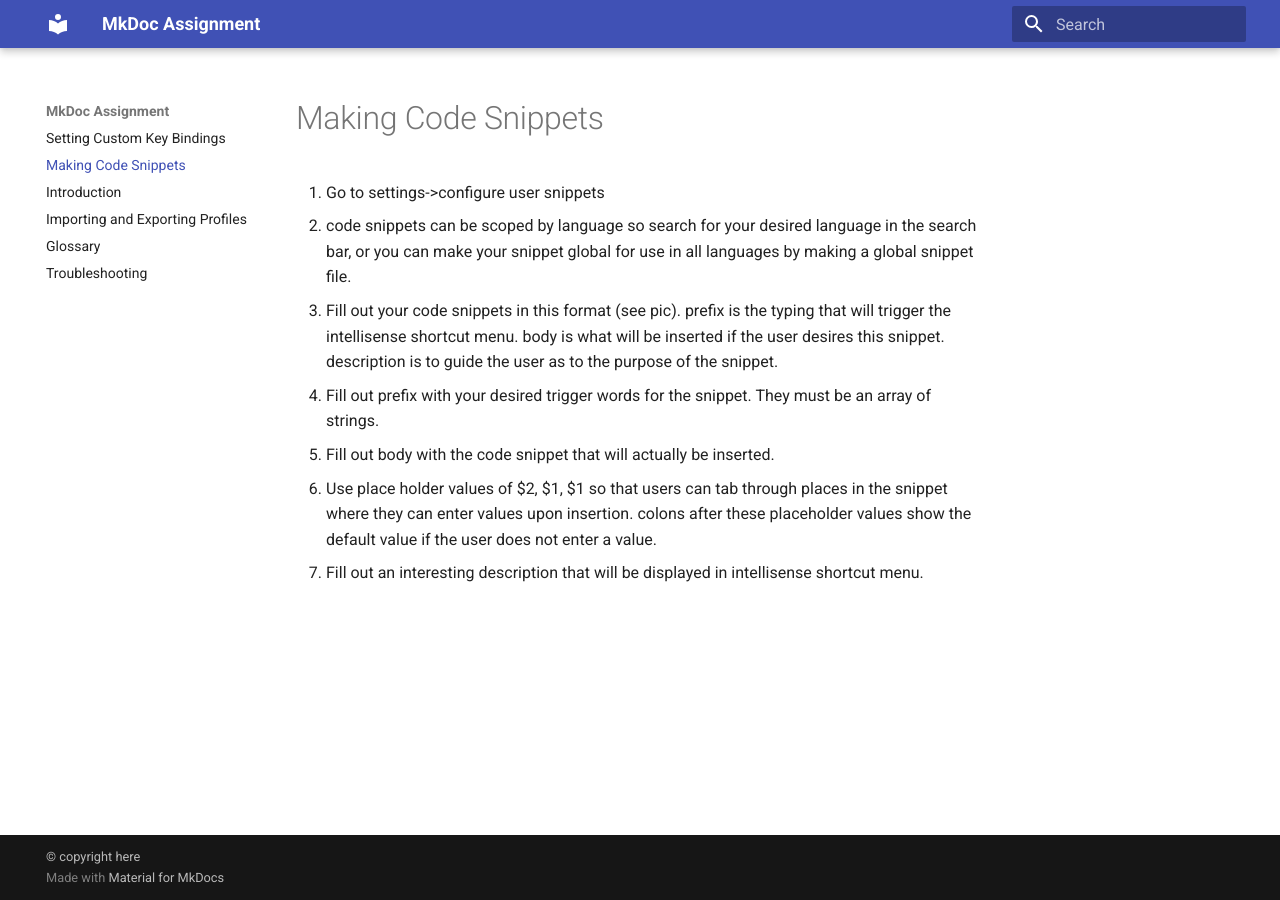
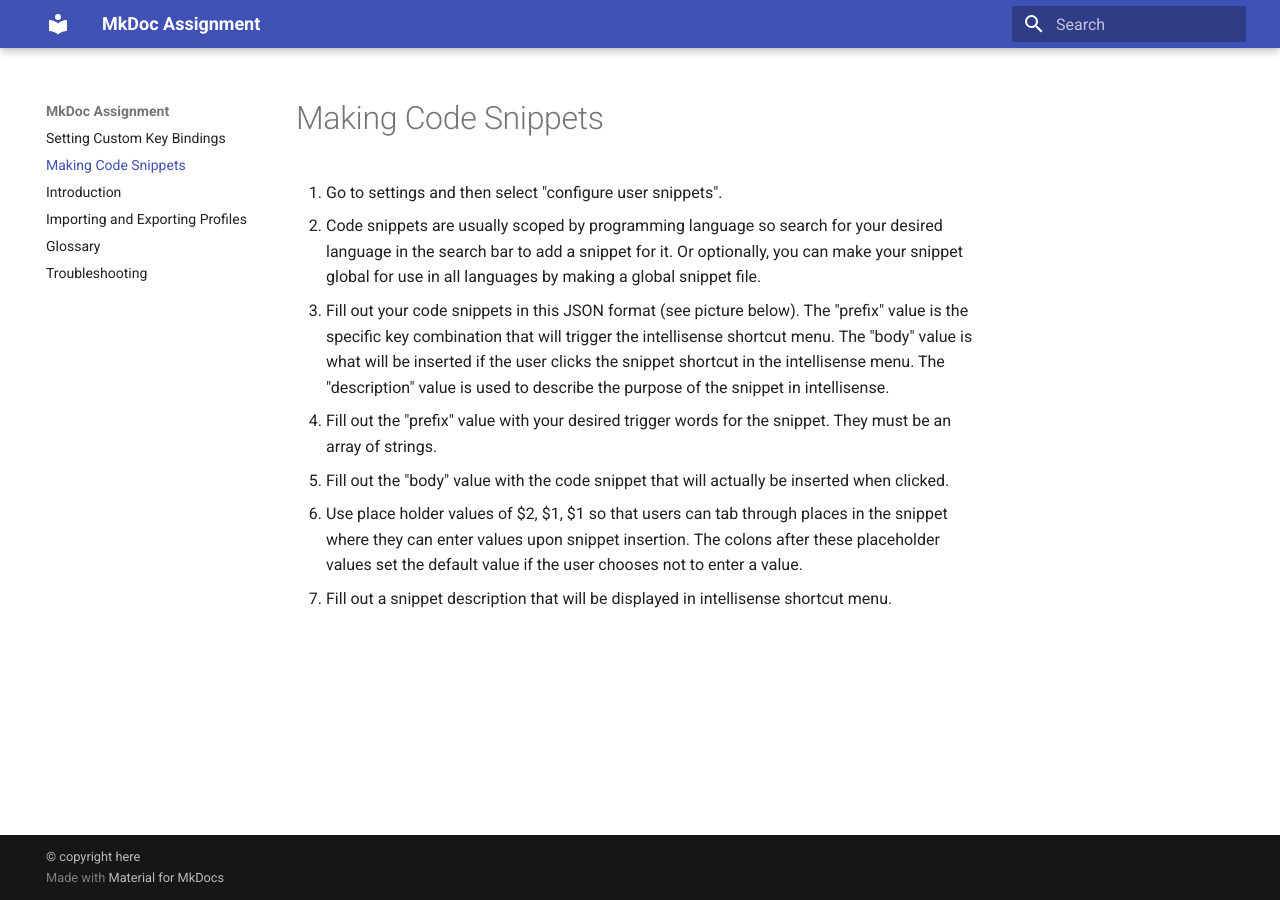
Before and after one commit to cc-dev-65535/mkdocs, an MkDocs documentation site: the page built from docs/collin - page4.md, in a window 1280 px wide. Built offline with MkDocs 1.6.1 and Material for MkDocs 9.7.7, drawn with Linux system fonts in a browser that asks for light colours.

Commit message:
Add changes to user doc pages

```diff
--- a/docs/collin - page4.md
+++ b/docs/collin - page4.md
@@ -1,10 +1,10 @@
 ---
 title: Making Code Snippets
 ---
-1. Go to settings->configure user snippets
-2. code snippets can be scoped by language so search for your desired language in the search bar, or you can make your snippet global for use in all languages by making a global snippet file.
-3. Fill out your code snippets in this format (see pic). prefix is the typing that will trigger the intellisense shortcut menu. body is what will be inserted if the user desires this snippet. description is to guide the user as to the purpose of the snippet.
-4. Fill out prefix with your desired trigger words for the snippet. They must be an array of strings.
-5. Fill out body with the code snippet that will actually be inserted.
-6. Use place holder values of $2, $1, $1 so that users can tab through places in the snippet where they can enter values upon insertion. colons after these placeholder values show the default value if the user does not enter a value.
-7. Fill out an interesting description that will be displayed in intellisense shortcut menu.
+1. Go to settings and then select "configure user snippets".
+2. Code snippets are usually scoped by programming language so search for your desired language in the search bar to add a snippet for it. Or optionally, you can make your snippet global for use in all languages by making a global snippet file.
+3. Fill out your code snippets in this JSON format (see picture below). The "prefix" value is the specific key combination that will trigger the intellisense shortcut menu. The "body" value is what will be inserted if the user clicks the snippet shortcut in the intellisense menu. The "description" value is used to describe the purpose of the snippet in intellisense.
+4. Fill out the "prefix" value with your desired trigger words for the snippet. They must be an array of strings.
+5. Fill out the "body" value with the code snippet that will actually be inserted when clicked.
+6. Use place holder values of $2, $1, $1 so that users can tab through places in the snippet where they can enter values upon snippet insertion. The colons after these placeholder values set the default value if the user chooses not to enter a value.
+7. Fill out a snippet description that will be displayed in intellisense shortcut menu.
```
Also changed, not shown: docs/collin - page3.md (+4 -5 lines).
